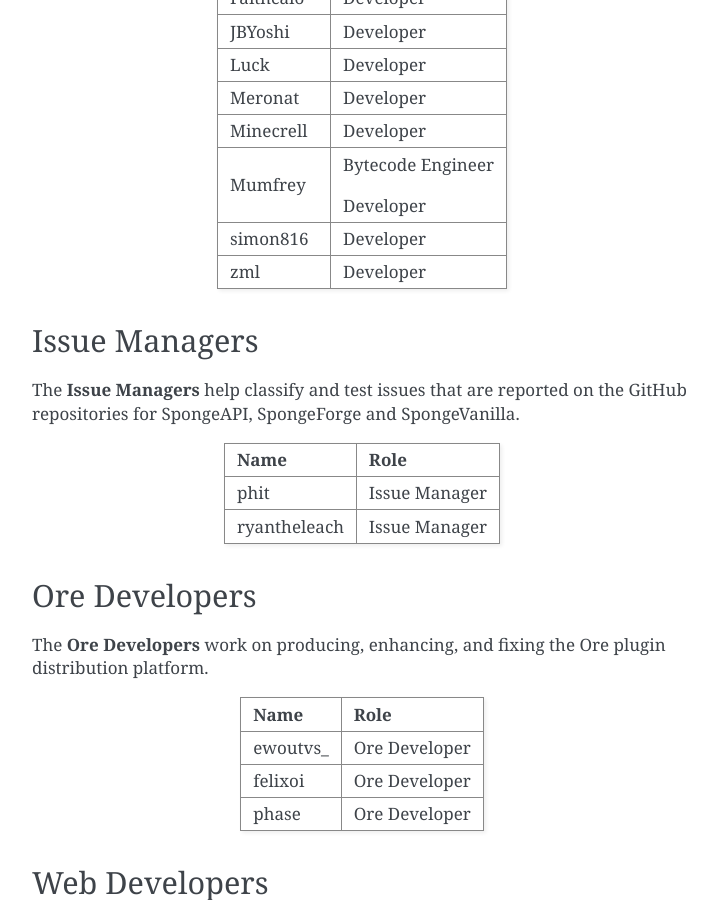
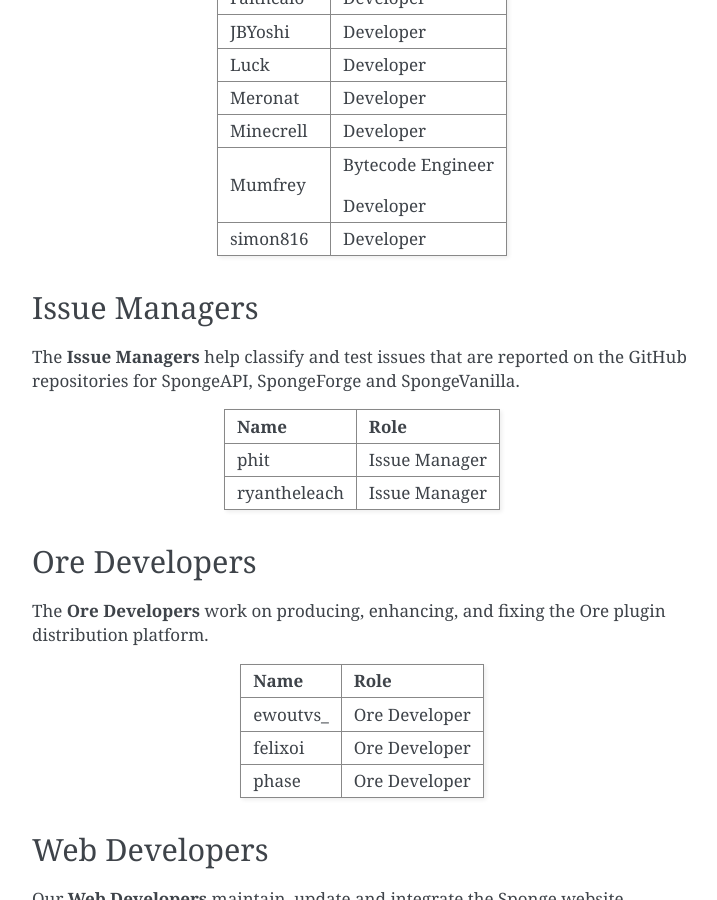
Before and after one commit to SpongePowered/SpongeDocs, a Sphinx documentation site: the page built from source/about/staff.rst, in a window 1280 px wide and 900 px high, scrolled down 1484 px. Shown: the whole window, without its empty margins (388-1105 px from the left). Built offline with Sphinx 7.4.7, drawn with Linux system fonts in a browser that asks for light colours; pages that are not in the unit, such as notebooks, are missing from menus.

Commit message:
Retirement of zml
Also includes an imaginary gold watch and virtual bottle of vino.

```diff
--- a/source/about/staff.rst
+++ b/source/about/staff.rst
@@ -91,8 +91,6 @@
 |                                   | Developer                          |
 +-----------------------------------+------------------------------------+
 | simon816                          | Developer                          |
-+-----------------------------------+------------------------------------+
-| zml                               | Developer                          |
 +-----------------------------------+------------------------------------+
 
 Issue Managers
```
Also changed, not shown: other parts of source/about/staff.rst (+2 -0 lines).
